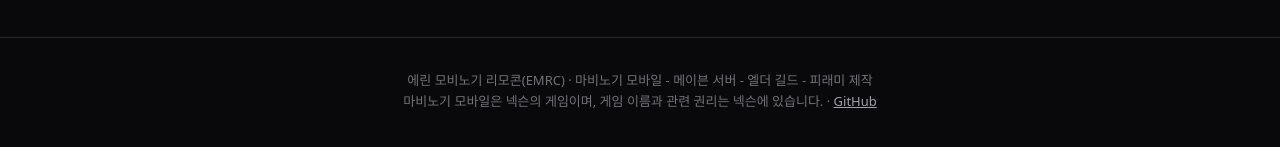
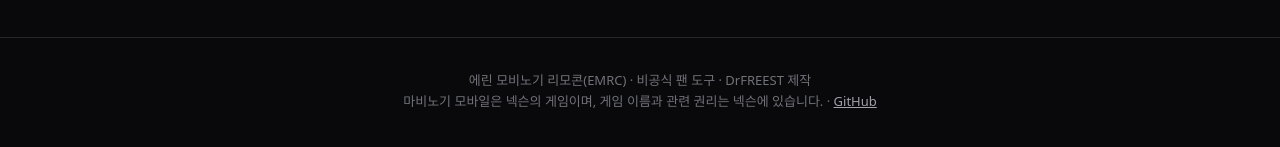
Before and after one commit to DrFREEST/emrc-releases, a plain HTML site: page index.html in a window 1280 px wide. Shown: the part 5616-5763 px from the top of the page. Drawn offline with Linux system fonts and the light colour scheme; no server answers; a web font is replaced by a local one.

Commit message:
제작자 표기에서 게임 서버·길드·캐릭터 정보 제거
Co-Authored-By: Claude Opus 5.5 <noreply@anthropic.com>

```diff
--- a/index.html
+++ b/index.html
@@ -343,7 +343,7 @@
 
 <footer>
   <div class="wrap">
-    에린 모비노기 리모콘(EMRC) · 마비노기 모바일 - 메이븐 서버 - 엘더 길드 - 피래미 제작<br>
+    에린 모비노기 리모콘(EMRC) · 비공식 팬 도구 · DrFREEST 제작<br>
     마비노기 모바일은 넥슨의 게임이며, 게임 이름과 관련 권리는 넥슨에 있습니다. ·
     <a href="https://github.com/DrFREEST/emrc-releases">GitHub</a>
   </div>
```
Also changed, not shown: 1 other file.
